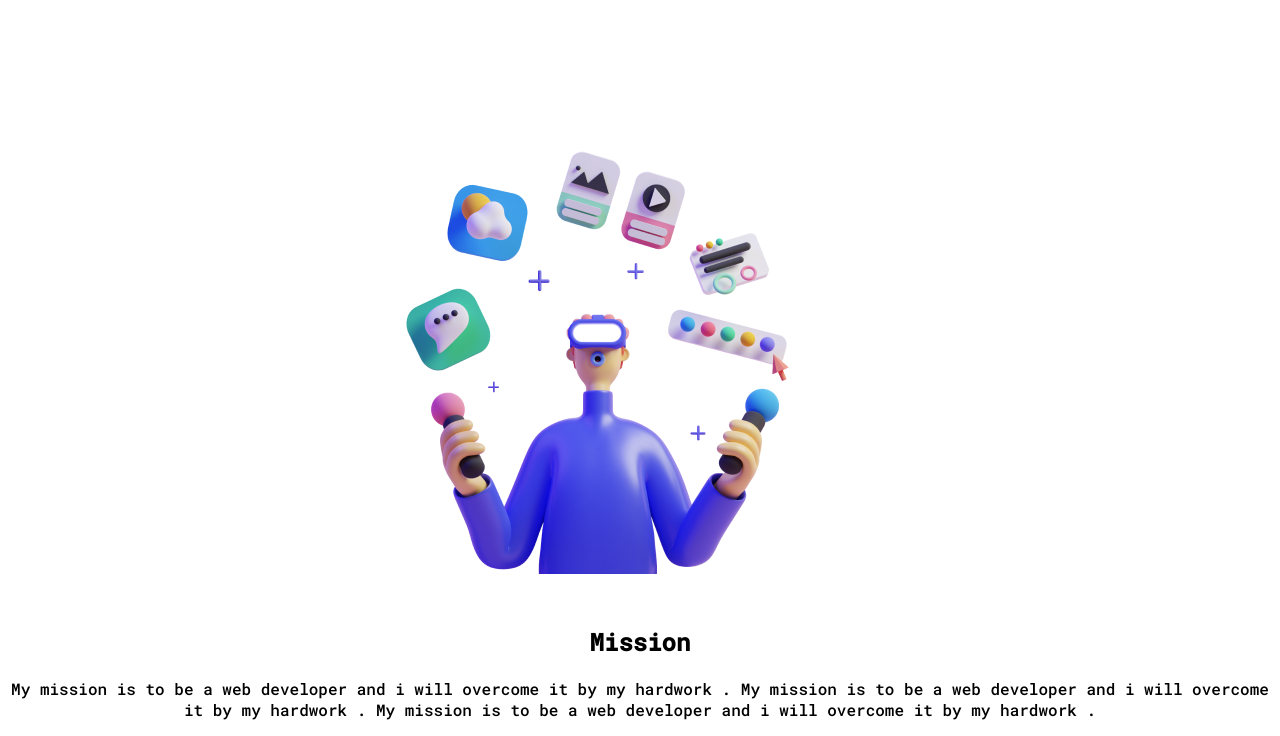
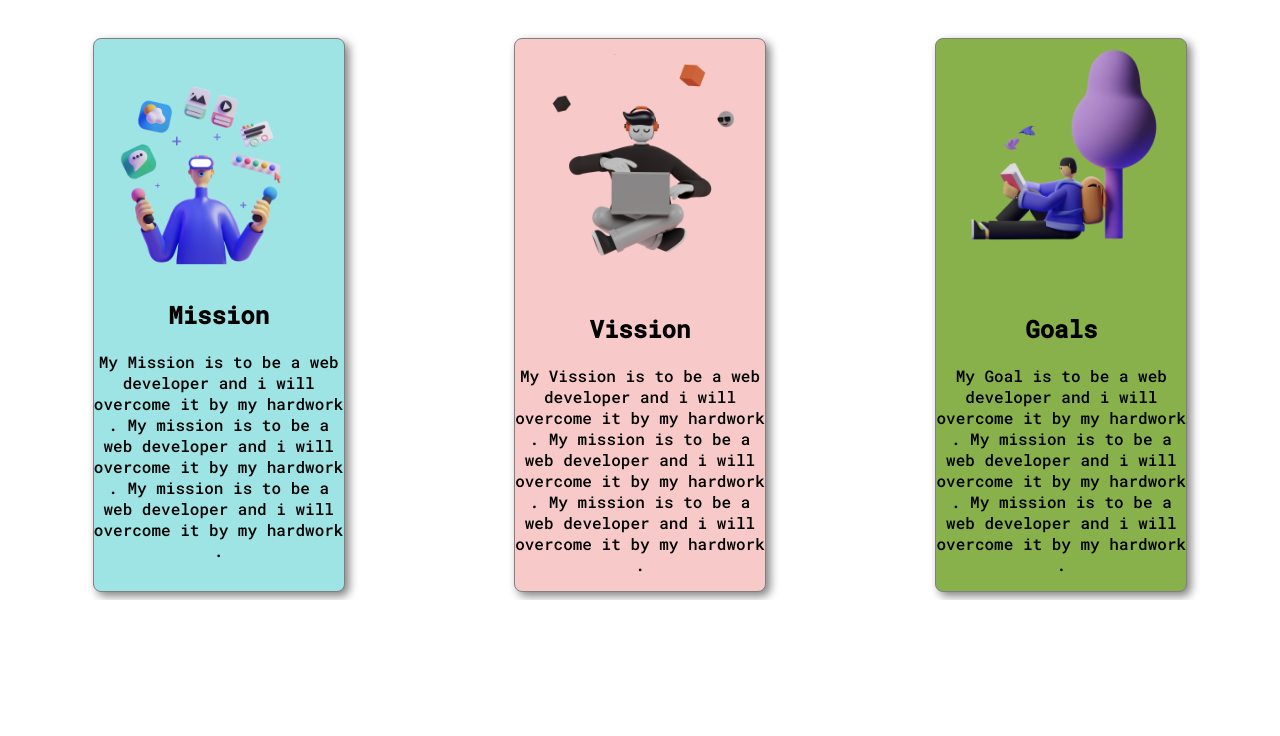
Before and after one commit to hassanhakimul/hakimul-developer, a plain HTML site: page index.html in a window 1280 px wide. Shown: the part 762-1498 px from the top of the page. After the commit the page ends 1362 px from the top, so only its background shows below. Drawn offline with Linux system fonts and the light colour scheme.

Commit message:
channged

```diff
--- a/index.html
+++ b/index.html
@@ -26,14 +26,37 @@
    </section>
   <section class="section2">
       <h1>MY Mission in 2022</h1>
-     <div>
-         <div>
+    <div class="parent-div">
+        <div class="section-div1">
+
+            <div class="div-img">
                 <img src="images/illustrators/illustrator-1.png" alt="">
             </div>
     <h2>Mission</h2>
     <p>
-    My mission is to be a web developer and i will overcome it by my hardwork . My mission is to be a web developer and i will overcome it by my hardwork . My mission is to be a web developer and i will overcome it by my hardwork .
+       My Mission is to be a web developer and i will overcome it by my hardwork . My mission is to be a web developer and i will overcome it by my hardwork . My mission is to be a web developer and i will overcome it by my hardwork .
     </p>
+        </div>
+        <div class="section-div2">
+
+            <div class="div-img">
+                <img src="images/illustrators/illustrator-2.png" alt="">
+            </div>
+    <h2>Vission</h2>
+    <p>
+       My Vission is to be a web developer and i will overcome it by my hardwork . My mission is to be a web developer and i will overcome it by my hardwork . My mission is to be a web developer and i will overcome it by my hardwork .
+    </p>
+        </div>
+        <div class="section-div3">
+
+            <div class="div-img">
+                <img src="images/illustrators/illustrator-3.png" alt="">
+            </div>
+    <h2>Goals</h2>
+    <p>
+       My Goal is to be a web developer and i will overcome it by my hardwork . My mission is to be a web developer and i will overcome it by my hardwork . My mission is to be a web developer and i will overcome it by my hardwork .
+    </p>
+        </div>
         </div>
 
       </section>
--- a/style.css
+++ b/style.css
@@ -30,3 +30,31 @@ background-color: coral;
     text-align: center;
     margin-top: 70px;
 }
+.parent-div{
+    display:flex;
+    justify-content: space-around;
+}
+.section-div1{
+width: 250px;
+background-color:#9ee4e4 ;
+border: 1px solid gray;
+box-shadow: 4px 4px 10px gray;
+border-radius: 8px;
+
+}
+.div-img img{
+    width: 100%;
+}
+.section-div2{
+    width: 250px;
+    background-color: RGB(247, 202, 201);
+    border: 1px solid gray;
+    box-shadow: 4px 4px 10px gray;
+    border-radius: 8px;
+}
+.section-div3{
+    width: 250px;
+    background-color: RGB(136, 176, 75);
+    border: 1px solid gray;
+    box-shadow: 4px 4px 10px gray;
+    border-radius: 8px;
```
Lines whose indentation alone changed are shown as unchanged.
